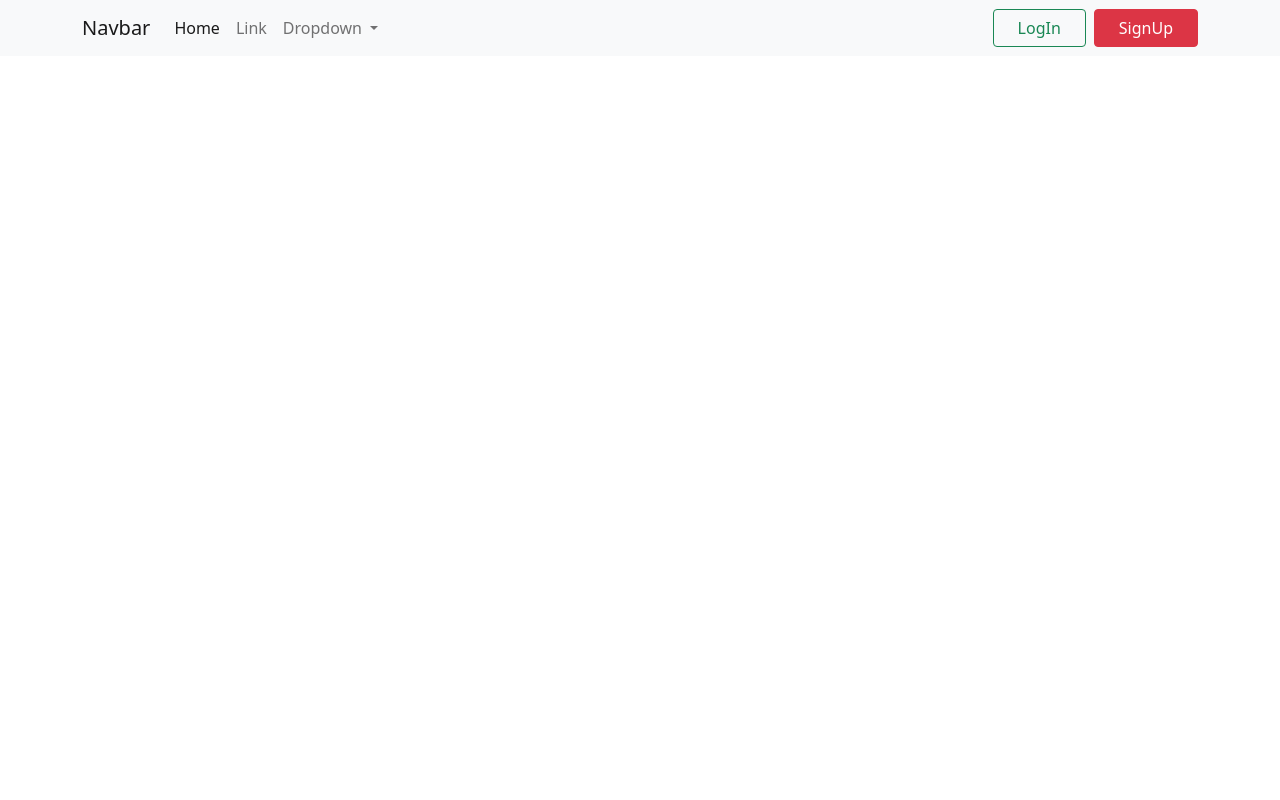
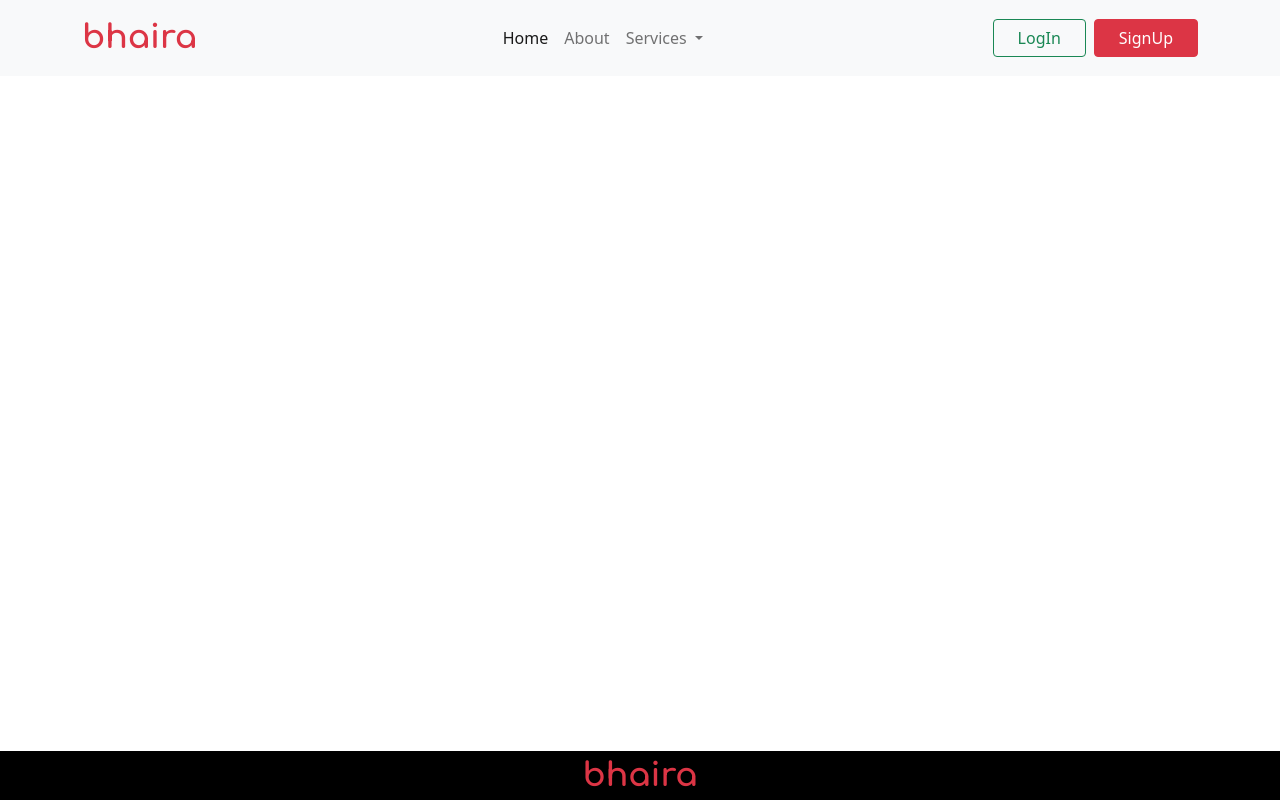
Before and after one commit to AbuMdNayeemKhan/Hamburger-menu-Bootstrap-5-, a plain HTML site: page index.html in a window 1280 px wide. Drawn offline with nearby package versions, Linux system fonts and the light colour scheme.

Commit message:
Complete the hamburger menu with a dropdown menu by using bootstrap 5.

```diff
--- /dev/null
+++ b/assets/css/style.css
@@ -0,0 +1,28 @@
+@import url('https://fonts.googleapis.com/css2?family=Comfortaa:wght@700&display=swap');
+*{
+    padding: 0;
+    margin: 0;
+    box-sizing: border-box;
+
+}
+
+.brand-logo{
+    font-weight: 700;
+    font-family: 'Comfortaa', cursive;
+    font-size: 33px;
+}
+.footer{
+    background-color: black;
+    position: fixed;
+    bottom: 0;
+    right: 0;
+    width: 100%;
+    text-align: center;
+}
+
+.footer a{
+    text-decoration: none;
+    text-align: center;
+    font-family: 'comfortaa';
+    font-size: 33px;
+}
--- a/index.html
+++ b/index.html
@@ -7,33 +7,35 @@
     <title>Bootstrap 5 Hamburger manu</title>
     <!--==========Bootstrap CDN Link-->
     <link href="https://cdn.jsdelivr.net/npm/bootstrap@5.0.2/dist/css/bootstrap.min.css" rel="stylesheet" integrity="sha384-EVSTQN3/azprG1Anm3QDgpJLIm9Nao0Yz1ztcQTwFspd3yD65VohhpuuCOmLASjC" crossorigin="anonymous">
+    <!--==========Custom Css Link==========-->
+    <link rel="stylesheet" href="assets/css/style.css">
 </head>
 <body>
 
     <!--==========Hamburger manu start==========-->
     <nav class="navbar navbar-expand-lg navbar-light bg-light">
         <div class="container">
-          <a class="navbar-brand" href="#">Navbar</a>
+          <a class="navbar-brand text-danger brand-logo" href="https://www.bhaira.com">bhaira</a>
           <button class="navbar-toggler" type="button" data-bs-toggle="collapse" data-bs-target="#navbarSupportedContent" aria-controls="navbarSupportedContent" aria-expanded="false" aria-label="Toggle navigation">
             <span class="navbar-toggler-icon"></span>
           </button>
           <div class="collapse navbar-collapse" id="navbarSupportedContent">
-            <ul class="navbar-nav me-auto mb-2 mb-lg-0">
+            <ul class="navbar-nav mx-auto mb-2 mb-lg-0">
               <li class="nav-item">
                 <a class="nav-link active" aria-current="page" href="#">Home</a>
               </li>
               <li class="nav-item">
-                <a class="nav-link" href="#">Link</a>
+                <a class="nav-link" href="#">About</a>
               </li>
               <li class="nav-item dropdown">
                 <a class="nav-link dropdown-toggle" href="#" id="navbarDropdown" role="button" data-bs-toggle="dropdown" aria-expanded="false">
-                  Dropdown
+                  Services
                 </a>
                 <ul class="dropdown-menu" aria-labelledby="navbarDropdown">
-                  <li><a class="dropdown-item" href="#">Action</a></li>
-                  <li><a class="dropdown-item" href="#">Another action</a></li>
+                  <li><a class="dropdown-item" href="#">Web Design</a></li>
+                  <li><a class="dropdown-item" href="#">Web Devlopment</a></li>
                   <li><hr class="dropdown-divider"></li>
-                  <li><a class="dropdown-item" href="#">Something else here</a></li>
+                  <li><a class="dropdown-item" href="#">SEO</a></li>
                 </ul>
               </li>
             </ul>
@@ -46,6 +48,12 @@
       </nav>
     <!--==========Hamburger manu end==========-->
 
+    <!--==========Footer section start==========-->
+    <footer class="footer">
+      <a href="https://www.bhaira.com" target="_blank" class="text-danger">bhaira</a>
+    </footer>
+    <!--==========Footer section end==========-->
+
     <!--==========Javascript CDN Link==========-->
     <script src="https://cdn.jsdelivr.net/npm/@popperjs/core@2.9.2/dist/umd/popper.min.js" integrity="sha384-IQsoLXl5PILFhosVNubq5LC7Qb9DXgDA9i+tQ8Zj3iwWAwPtgFTxbJ8NT4GN1R8p" crossorigin="anonymous"></script>
 <script src="https://cdn.jsdelivr.net/npm/bootstrap@5.0.2/dist/js/bootstrap.min.js" integrity="sha384-cVKIPhGWiC2Al4u+LWgxfKTRIcfu0JTxR+EQDz/bgldoEyl4H0zUF0QKbrJ0EcQF" crossorigin="anonymous"></script>
```
